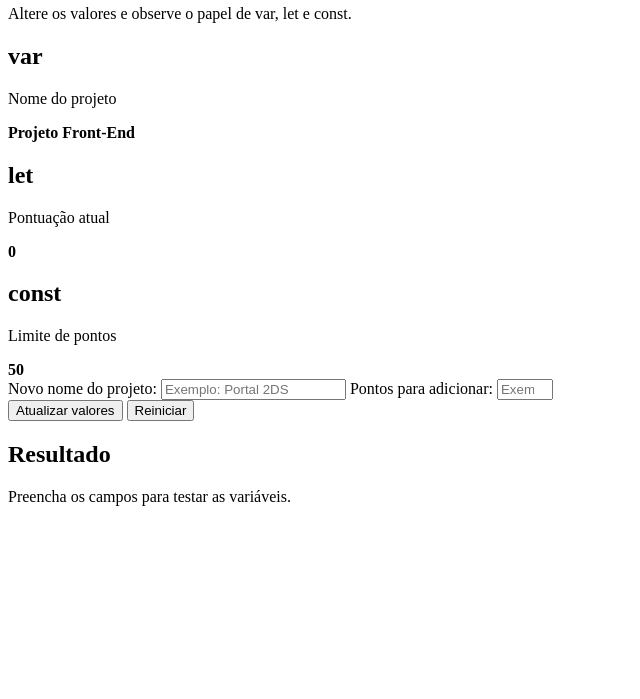
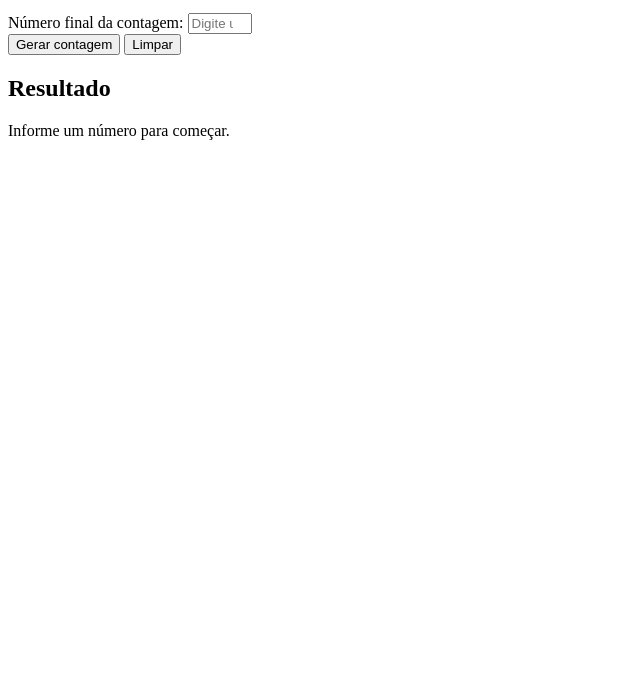
Before and after one commit to annapoli-beep/exerciciogabriel, a plain HTML site: page exercicio13/index.html in a window 1280 px wide. Shown: the part 101-800 px from the top of the page, without its empty margins (0-640 px from the left). Drawn offline with Linux system fonts and the light colour scheme.

Commit message:
Add files via upload

```diff
--- a/exercicio13/index.html
+++ b/exercicio13/index.html
@@ -1,48 +1,32 @@
 <!DOCTYPE html>
-<html lang="pt-br">
+<html lang="pt-BR">
 <head>
     <meta charset="UTF-8">
     <meta name="viewport" content="width=device-width, initial-scale=1.0">
-    <title>Exercício 13</title>
-    <link rel="stylesheet" href="style13.css">
+    <title>Exercício 11 - Contador com Laço</title>
+    <link rel="stylesheet" href="estilo.css">
 </head>
 <body>
     <main class="container">
-        <span class="etiqueta">Exercício 13</span>
-        <h1>Laboratório de Variáveis</h1>
-        <p class="introducao">Altere os valores e observe o papel de var, let e const.</p
-    <section class="painel-variaveis">
-        <article class="cartao var">
-            <h2>var</h2>
-            <p>Nome do projeto</p>
-            <strong id="valorVar">Projeto Front-End</strong>
-        </article>
-        <article class="cartao let">
-            <h2>let</h2>
-            <p>Pontuação atual</p>
-            <strong id="valorLet">0</strong>
-        </article>
-        <article class="cartao const">
-            <h2>const</h2>
-            <p>Limite de pontos</p>
-            <strong id="valorConst">50</strong>
-        </article>
-    </section>
-<label for="nomeProjeto">Novo nome do projeto: </label>
-<input type="text" id="nomeProjeto" placeholder="Exemplo: Portal 2DS">
-<label for="pontosAdicionar">Pontos para adicionar: </label>
-<input type="number" id="pontosAdicionar" min="1" max="50" placeholder="Exemplo:10">
-<div class="botoes">
-    <div class="botoes">
-        <button onclick="atualizarPainel()">Atualizar valores</button>
-        <button class="secundario" onclick="reiniciarPainel()">Reiniciar</button>
-    </div>
-        <section class="resultado">
+         <h1>Contador com Laço de Repetição</h1>
+         <p>Digite um número para gerar uma contagem de 1 até ele.</p>
+
+         <label for="limite">Número final da contagem:</label>
+         <input type="number" id="limite" min="1" max="100"
+                placeholder="Digite um número entre 1 e 100">
+
+        <div class="botoes">
+            <button onclick="gerarContagem()">Gerar contagem</button>
+            <button class="secundario" onclick="limparCampos()">Limpar</button>
+        </div>
+
+        <section class="painel-resultado">
             <h2>Resultado</h2>
-            <p id="mensagem">Preencha os campos para testar as variáveis.</p>
-            <p id="resumo"></p>
+            <p id="mensagem">Informe um número para começar.</p>
+            <p id="resultado" aria-live="polite"></p>
         </section>
     </main>
-    <script src="script13.js"></script>
+
+    <script src="script.js"></script>
 </body>
 </html>
--- a/exercicio13/script.js
+++ b/exercicio13/script.js
@@ -1,61 +1,44 @@
-var projeto = "Projeto Front-End";
-let pontos = 0;
-const LIMITE_PONTOS = 50;
-const TURMA = "2DS";
+function gerarContagem() {
+    let limiteDigitado = document.getElementById('limite').value;
+    let mensagem = document.getElementById('mensagem');
+    let resultado = document.getElementById('resultado');
 
-function atualizarPainel() {
-    let novoNome = document.getElementById("nomeProjeto").value.trim();
-    let valorDigitado = document.getElementById("pontosAdicionar").value;
-    let quantidade = Number(valorDigitado);
-    var mensagem = document.getElementById("mensagem");
+    resultado.innerText = "";
 
-    if (novoNome === "" || valorDigitado === "") {
-        mensagem.innerText = "Preencha o nome do projeto e os pontos.";
+    if (limiteDigitado === "") {
+        mensagem.innerText = "Digite o número final da contagem.";
         mensagem.style.color = "#b3261e";
         return;
     }
 
-    if (quantidade <= 0) {
-        mensagem.innerText = "Digite uma quantidade maior que zero.";
+    let limite = Number(limiteDigitado);
+
+    if (limite < 1 || limite > 100) {
+        mensagem.innerText = "Digite um número entre 1 e 100.";
         mensagem.style.color = "#b3261e";
         return;
     }
 
-    projeto = novoNome;
-    pontos += quantidade;
+    let contagem = "";
 
-    if (pontos >= LIMITE_PONTOS) {
-        pontos = LIMITE_PONTOS;
-        mensagem.innerText = "O limite de pontos foi atingido.";
-        mensagem.style.color = "#b26a00";
+    for (let numero = 1; numero <= limite; numero++) {
+        contagem += numero;
+
+        if (numero < limite) {
+            contagem += " ";
+        }
     }
 
-    else {
-        mensagem.innerText = "Os valores de var e let foram atualizados."
-        mensagem.style.color = "green";
-    }
-
-    mostrarValores();
+    mensagem.innerText = "Contagem gerada com sucesso!";
+    mensagem.style.color = "green";
+    resultado.innerText = contagem;
 }
 
-function mostrarValores() {
-    document.getElementById("valorVar").innerText = projeto;
-    document.getElementById("valorLet").innerText = pontos;
-    document.getElementById("valorConst").innerText = LIMITE_PONTOS;
-    document.getElementById("resumo").innerText ="Turma: " + TURMA + " | Projeto: "+ projeto + " | Pontos: " + pontos + " de " + LIMITE_PONTOS;
+function limparCampos() {
+    document.getElementById('limite').value = "";
+    document.getElementById('mensagem').innerText =
+       "Informe um número para começar.";
+    document.getElementById('mensagem').style.color = "#52606d";
+    document.getElementById('resultado').innerText = "";
+    document.getElementById('limite').focus();
 }
-
-function reiniciarPainel() {
-    projeto = "Projeto Front-End";
-    pontos = 0;
-
-    document.getElementById("nomeProjeto").value = "";
-    document.getElementById("pontosAdicionar").value = "";
-    document.getElementById("mensagem").innerText ="Preencha os campos para testar as variáveis.";
-    document.getElementById("mensagem").style.color = "#52606d";
-
-    mostrarValores();
-    document.getElementById("nomeProjeto").focus();
-}
-
-mostrarValores();
--- a/exercicio13/style.css
+++ b/exercicio13/style.css
@@ -4,7 +4,7 @@
 
 body {
     font-family: Arial, sans-serif;
-    background: linear-gradient(135deg, #edf3ff, #f7f9fc);
+    background-color: #eef3f8;
     color: #263238;
     margin: 0;
     padding: 40px 16px;
@@ -12,105 +12,48 @@ body {
 
 .container {
     width: 100%;
-    max-width: 760px;
+    max-width: 620px;
     margin: auto;
-    padding: 32px;
+    padding: 30px;
     background-color: white;
-    border-radius: 16px;
-    box-shadow: 0 14px 35px rgba(32, 54, 86, 0.16);
-}
-
-.etiqueta {
-    display: inline-block;
-    padding: 6px 12px;
-    border-radius: 999px;
-    background-color: #e8e3ff;
-    color: #5139a8;
-    font-weight: bold;
+    border-radius: 14px;
+    box-shadow: 0 12px 30px rgba(38, 50, 56, 0.15);
 }
 
 h1 {
-    margin: 14px 0 8px;
-    color: #263b80;
+    margin-top: 0;
+    color: #174ea6;
     text-align: center;
 }
 
-.introducao {
-    margin-top: 0;
+.container > p {
     color: #52606d;
     text-align: center;
 }
 
-.painel-variaveis {
-    display: grid;
-    grid-template-columns: repeat(3, 1fr);
-    gap: 14px;
-    margin: 26px 0;
-}
-
-.cartao {
-    min-height: 145px;
-    padding: 18px;
-    border: 2px solid transparent;
-    border-radius: 12px;
-    text-align: center;
-}
-
-.cartao h2 {
-    margin: 0 0 8px;
-    font-family: "Courier New", monospace;
-}
-
-.cartao p {
-    min-height: 36px;
-    margin: 0 0 12px;
-    color: #52606d;
-}
-
-.cartao strong {
-    display: block;
-    overflow-wrap: anywhere;
-    font-size: 20px;
-}
-
-.cartao.var {
-    background-color: #fff4e5;
-    border-color: #ffb74d;
-}
-
-.cartao.let {
-    background-color: #e8f4ff;
-    border-color: #64b5f6;
-}
-
-.cartao.const {
-    background-color: #edf8ed;
-    border-color: #81c784;
-}
-
 label {
     display: block;
-    margin-top: 16px;
+    margin-top: 22px;
     font-weight: bold;
 }
 
 input {
     width: 100%;
-    padding: 11px;
-    margin-top: 7px;
+    margin-top: 8px;
+    padding: 12px;
     border: 1px solid #aeb8c2;
     border-radius: 8px;
     font-size: 16px;
 }
 
 input:focus {
-    border-color: #5139a8;
-    outline: 3px solid rgba(81, 57, 168, 0.15);
+    border-color: #174ea6;
+    outline: 3px solid rgba(23, 78, 166, 0.15);
 }
 
 .botoes {
     display: flex;
-    gap: 10px;
+    gap: 16px;
     margin-top: 22px;
 }
 
@@ -119,14 +62,14 @@ button {
     padding: 12px 16px;
     border: none;
     border-radius: 8px;
-    background-color: #5139a8;
+    background-color: #174ea6;
     color: white;
     font-size: 16px;
     cursor: pointer;
 }
 
 button:hover {
-    background-color: #3d2b82;
+    background-color: #0f3d82;
 }
 
 button.secundario {
@@ -137,29 +80,34 @@ button.secundario:hover {
     background-color: #455a64;
 }
 
-.resultado {
-    margin-top: 24px;
-    padding: 18px;
-    border-left: 5px solid #5139a8;
+.painel-resultado {
+    margin-top: 26px;
+    padding: 20px;
+    border-left: 5px solid #174ea6;
     border-radius: 8px;
-    background-color: #f6f4ff;
+    background-color: #f5f8fc;
 }
 
-.resultado h2 {
+.painel-resultado h2 {
     margin-top: 0;
     font-size: 20px;
 }
 
-.resultado p{
-    margin: 8px 0;
+#mensagem {
+    color: #52606d;
 }
 
-#resumo {
+#resultado {
+    min-height: 52px;
+    margin-bottom: 0;
+    margin-top: 12px;
+    font-size: 20px;
     font-weight: bold;
+    line-height: 1.7;
     overflow-wrap: anywhere;
 }
 
-@media (max-width: 680px) {
+@media (max-width: 520px) {
     body {
         padding: 20px 12px;
     }
@@ -167,13 +115,16 @@ button.secundario:hover {
     .container {
         padding: 22px;
     }
-    .painel-variaveis {
-        grid-template-columns: 1fr;
+
+    h1 {
+        font-size: 25px;
     }
-    .cartao {
-        min-height: auto;
-    }
+
     .botoes {
         flex-direction: column;
     }
+
+    #resultado {
+        font-size: 18px;
+    }
 }
```
